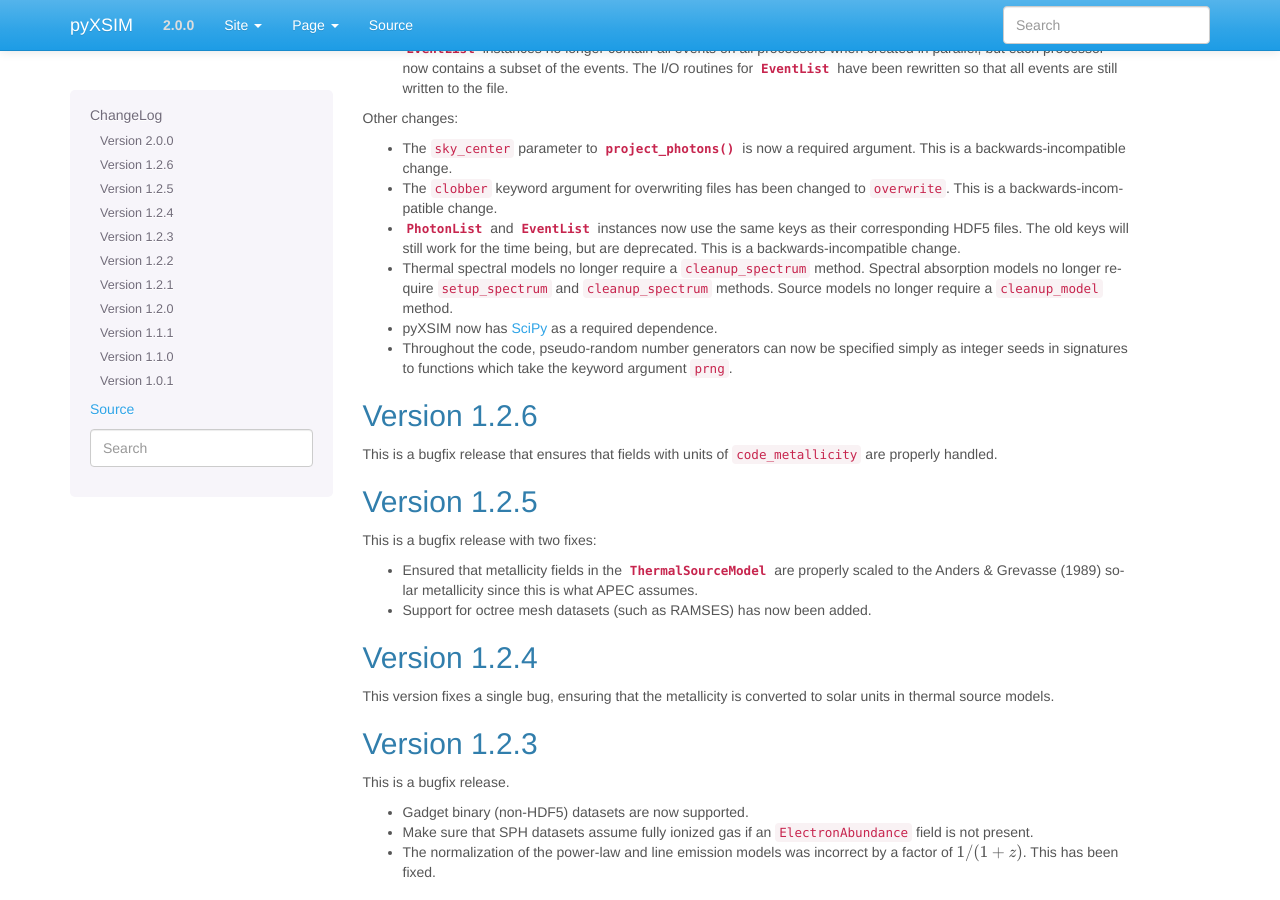
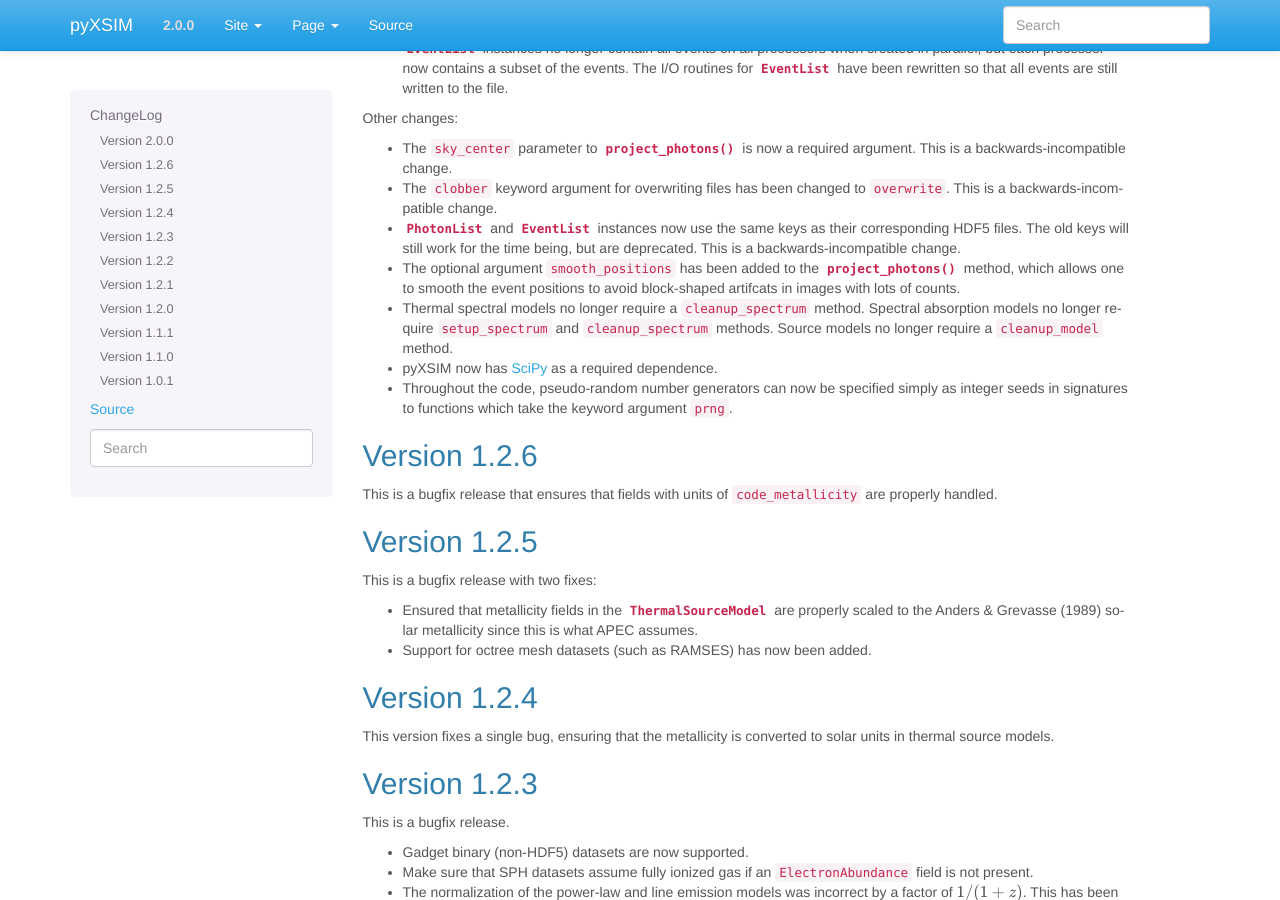
Before and after one commit to jzuhone/pyxsim, a Sphinx documentation site: the page built from doc/source/changelog.rst, in a window 1280 px wide and 900 px high, scrolled down 1121 px. Built offline with Sphinx 7.4.7, drawn with Linux system fonts in a browser that asks for light colours.

Commit message:
More docs, fixing unused import

```diff
--- /dev/null
+++ b/doc/source/api/light_cone.rst
@@ -0,0 +1,6 @@
+Light Cone API
+==============
+
+.. automodule:: pyxsim.light_cone
+    :members:
+    :undoc-members:
--- a/doc/source/api/modules.rst
+++ b/doc/source/api/modules.rst
@@ -9,3 +9,4 @@
    source_models
    spectral_models
    instruments
+   light_cone
--- a/doc/source/changelog.rst
+++ b/doc/source/changelog.rst
@@ -88,6 +88,10 @@
   instances now use the same keys as their corresponding HDF5 files. The old keys will
   still work for the time being, but are deprecated. This is a backwards-incompatible
   change.
+* The optional argument ``smooth_positions`` has been added to the
+  :meth:`~pyxsim.photon_list.PhotonList.project_photons` method, which allows one to
+  smooth the event positions to avoid block-shaped artifcats in images with lots of
+  counts.
 * Thermal spectral models no longer require a ``cleanup_spectrum`` method. Spectral
   absorption models no longer require ``setup_spectrum`` and ``cleanup_spectrum``
   methods. Source models no longer require a ``cleanup_model`` method.
```
Also changed, not shown: doc/source/xray_light_cone.rst (added, +19 -0 lines), 1 other file.
